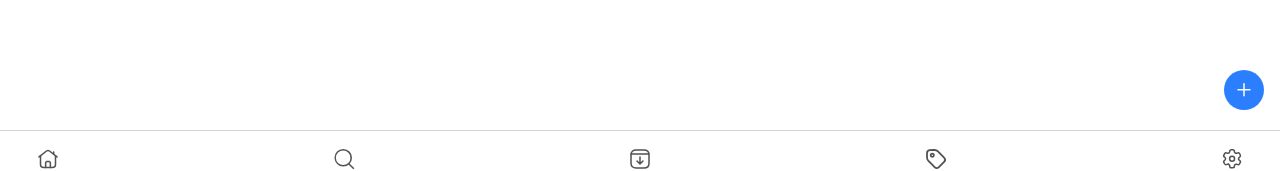
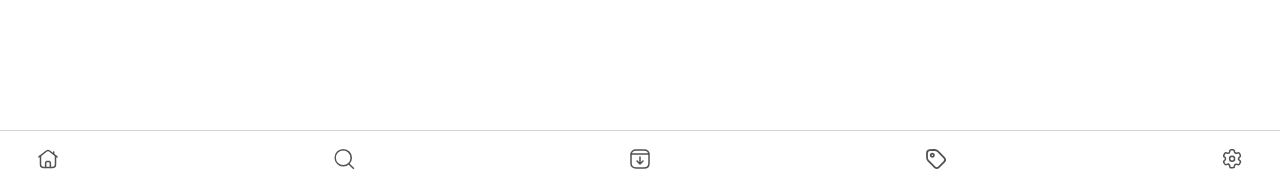
Before and after one commit to m4rcone/notes-tab, a Next.js app: page /notes/1 in a window 1280 px wide. Shown: the part 614-785 px from the top of the page. Built offline with nearby package versions, Linux system fonts and the light colour scheme.

Commit message:
remove `create button` from `note` page

```diff
--- a/app/ui/menu-bar.tsx
+++ b/app/ui/menu-bar.tsx
@@ -2,7 +2,12 @@
 
 import Link from "next/link";
 import clsx from "clsx";
-import { usePathname, useSearchParams } from "next/navigation";
+import {
+  useParams,
+  usePathname,
+  useRouter,
+  useSearchParams,
+} from "next/navigation";
 import HomeIcon from "../../public/assets/images/icon-home.svg";
 import SearchIcon from "../../public/assets/images/icon-search.svg";
 import ArchiveIcon from "../../public/assets/images/icon-archive.svg";
@@ -24,7 +29,9 @@ const links = [
 export default function MenuBar() {
   const searchParams = useSearchParams();
   const pathname = usePathname();
+  const params = useParams();
   const filter = searchParams.get("filter");
+  const { replace } = useRouter();
 
   return (
     <div className="relative">
@@ -51,9 +58,9 @@ export default function MenuBar() {
         })}
       </nav>
 
-      {pathname !== "/notes/settings" && (
-        <Link
-          href="notes/create"
+      {pathname !== "/notes/settings" && !params.slug && (
+        <button
+          onClick={() => replace("/notes/create")}
           className="fixed right-4 bottom-[76px] rounded-full bg-blue-500 p-2 text-white"
         >
           <svg
@@ -68,7 +75,7 @@ export default function MenuBar() {
               d="M12 5a.75.75 0 0 1 .75.75V11H18a.75.75 0 0 1 0 1.5h-5.25v5.25a.75.75 0 0 1-1.5 0V12.5H6A.75.75 0 0 1 6 11h5.25V5.75A.75.75 0 0 1 12 5Z"
             />
           </svg>
-        </Link>
+        </button>
       )}
     </div>
   );
```
